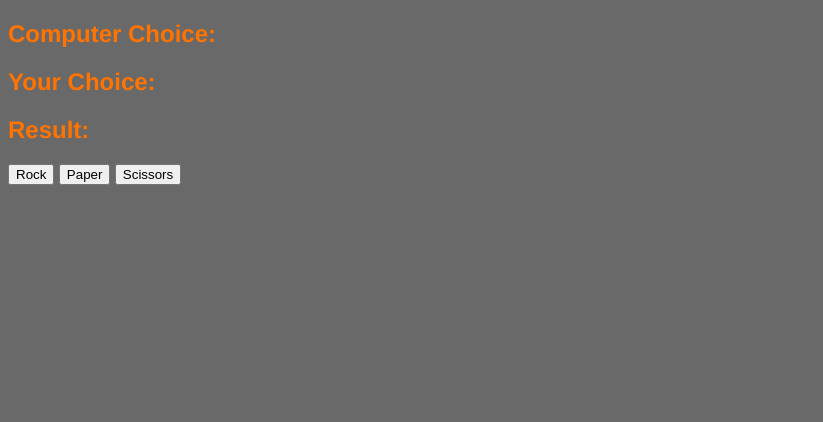
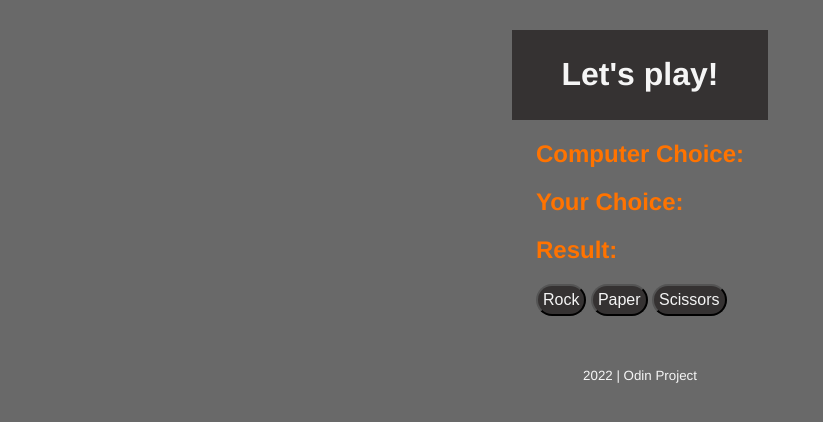
Before and after one commit to marurevi/RockPaperScissors__Odin-Project, a plain HTML site: page index.html in a window 1280 px wide. Shown: the whole page, without its empty margins (0-823 px from the left). Drawn offline with Linux system fonts and the light colour scheme.

Commit message:
Some CSS

```diff
--- a/index.html
+++ b/index.html
@@ -6,10 +6,10 @@
         <link rel="stylesheet" href="styles.css">
     </head>
     <body id="body">
-    <header>
-
+    <header id="header">
+        <h1><shadow-t><strong>Let's play!</strong></shadow-t></h1>
     </header>
-    <main>
+    <main id="main">
         <h2>Computer Choice: <span id="computer-choice"></span></h2>
         <h2>Your Choice: <span id="your-choice"></span></h2>
         <h2>Result: <span id="result"></span></h2>
@@ -19,8 +19,8 @@
         <button class="choices" id="scissors">Scissors</button>
 
     </main>
-    <footer>
-
+    <footer id="footer">
+        <small>2022 | Odin Project</small>
     </footer>
     <script src="app.js" charset="UTF-8"></script>
     </body>
--- a/styles.css
+++ b/styles.css
@@ -3,7 +3,32 @@ background-color: dimgray;
 color: rgb(255, 115, 0);
 font-family: 'Franklin Gothic Medium', 'Arial Narrow', Arial, sans-serif;
 
+display: flex;
+flex-direction: column;
+align-items: center;
+margin: 30px 50px 10px 50px;
 }
 #computer-choice, #your-choice, #result {
     color: whitesmoke;
 }
+.choices{
+    color:whitesmoke;
+    border-radius: 30px;
+    background-color:rgb(53, 50, 50);
+    font-size: medium;
+    padding: 5px;
+}
+#header{
+    color: whitesmoke;
+    text-shadow: 50px;
+    background-color: rgb(53, 50, 50);
+    padding: 5px 50px 5px 50px;
+}
+#main{
+    display: flexbox;
+    align-content: center;
+}
+#footer{
+    color: whitesmoke;
+    margin-top: 50px;
+}
```
